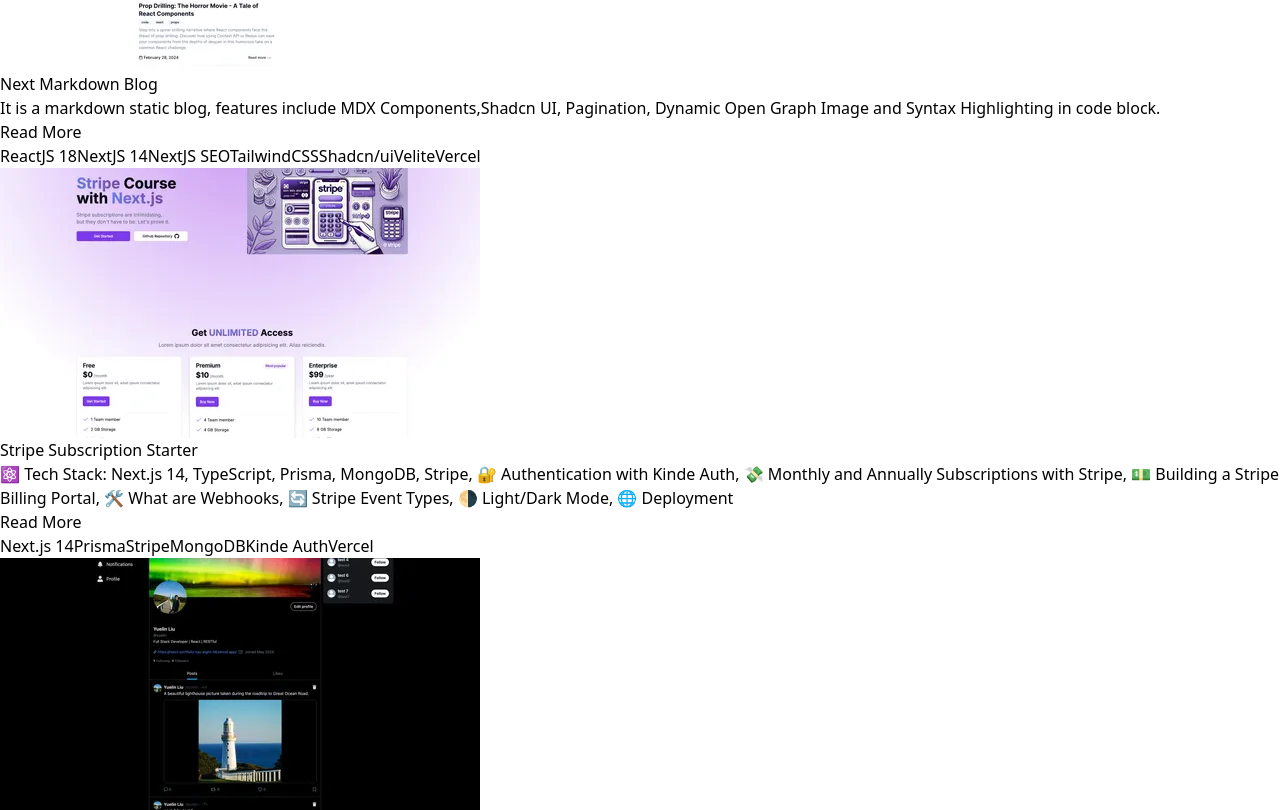
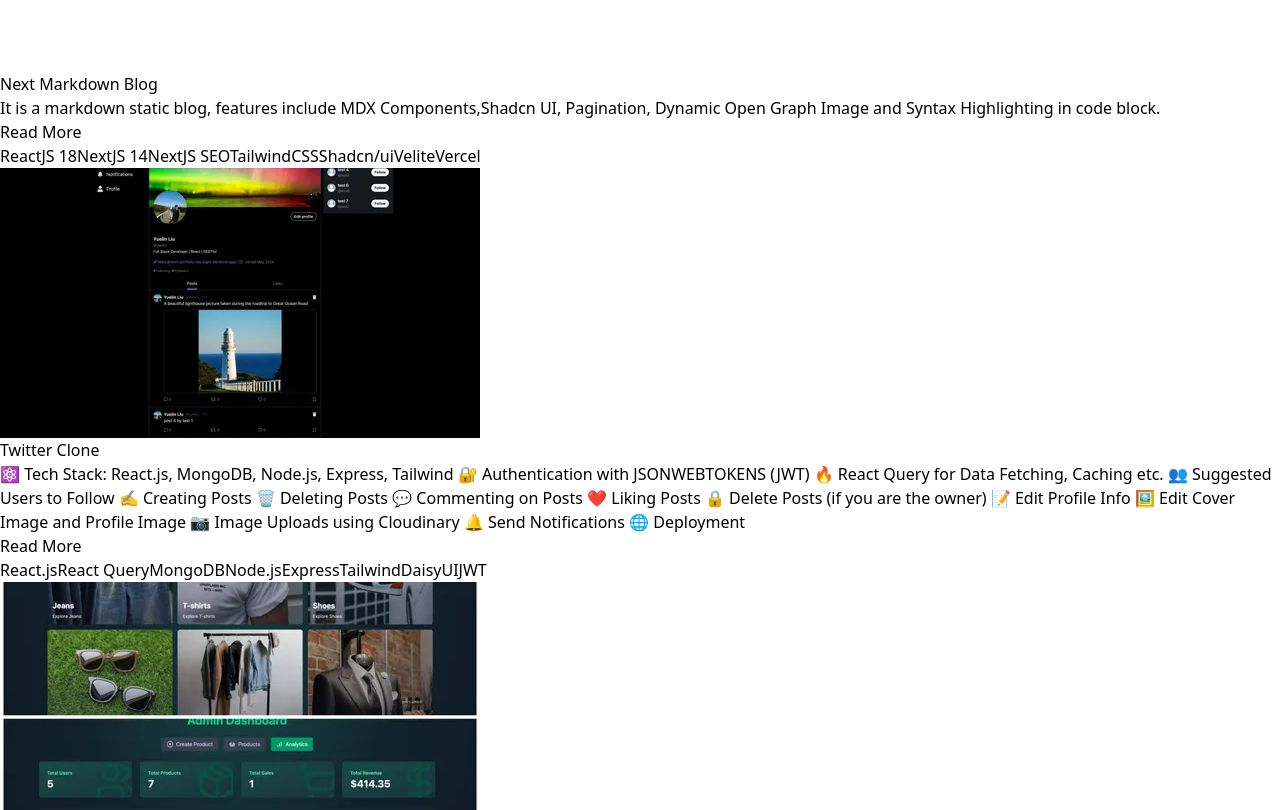
Before and after one commit to liuyuelintop/react-portfolio, a React (Vite) app: page / in a window 1280 px wide. Shown: the part 1990-2800 px from the top of the page. Built offline with nearby package versions, Linux system fonts and the light colour scheme; no server answers.

Commit message:
Add new project experience

```diff
--- a/src/constants/assets.js
+++ b/src/constants/assets.js
@@ -14,7 +14,7 @@ import tsPokerGame from "../assets/projects/ts-poker-game.webp";
 import mernNetflixClone from "../assets/projects/mern-netflix-clone.webp";
 import nextStripeStarter from "../assets/projects/next-stripe-starter.webp";
 import nextRemoteInterviewPlatform from "../assets/projects/nextRemoteInterviewPlatform.webp";
-
+import mernEcommerce from "../assets/projects/mern-ecommerce.webp";
 // 其他资源
 import profilePic from "../assets/Profile.jpg";
 import logo from "../assets/Logo.png";
@@ -36,6 +36,7 @@ export const projectImages = {
   mernNetflixClone,
   nextStripeStarter,
   nextRemoteInterviewPlatform,
+  mernEcommerce,
 };
 
 export const generalImages = {
--- a/src/constants/projects.js
+++ b/src/constants/projects.js
@@ -45,20 +45,6 @@ export const PROJECTS = [
     ],
   },
   {
-    title: "Stripe Subscription Starter",
-    image: projectImages.nextStripeStarter,
-    description: `⚛️ Tech Stack: Next.js 14, TypeScript, Prisma, MongoDB, Stripe, 🔐 Authentication with Kinde Auth, 💸 Monthly and Annually Subscriptions with Stripe, 💵 Building a Stripe Billing Portal, 🛠️ What are Webhooks, 🔄 Stripe Event Types, 🌗 Light/Dark Mode, 🌐 Deployment`,
-    url: "https://stripe-subscriptions-yl.vercel.app/",
-    technologies: [
-      "Next.js 14",
-      "Prisma",
-      "Stripe",
-      "MongoDB",
-      "Kinde Auth",
-      "Vercel",
-    ],
-  },
-  {
     title: "Twitter Clone",
     image: projectImages.twitterClone,
     description: `⚛️ Tech Stack: React.js, MongoDB, Node.js, Express, Tailwind
@@ -88,19 +74,50 @@ export const PROJECTS = [
     ],
   },
   {
-    title: "MERN-Stack Blog Website",
-    image: projectImages.mernBlog,
+    title: "MERN-Stack E-commerce Platform",
+    image: projectImages.mernEcommerce,
     description:
-      "A platform for creating and publishing blog posts, with features like admin dashboards, rich text editing, comments management, users management and advanced search...",
-    url: "https://mern-blog-6atr.onrender.com/",
+      "A E-commerce platform with features like product listing, shopping cart, user authentication, payment integration, order management and sales analytics.",
+    url: "https://mern-e-commerce-store-8w0a.onrender.com/",
+    technologies: [
+      "MERN",
+      "Zustand",
+      "Tailwind CSS",
+      "Cloudinary",
+      "Redis",
+      "Stripe",
+    ],
+  },
+  {
+    title: "Stripe Subscription Starter",
+    image: projectImages.nextStripeStarter,
+    description: `⚛️ Tech Stack: Next.js 14, TypeScript, Prisma, MongoDB, Stripe, 🔐 Authentication with Kinde Auth, 💸 Monthly and Annually Subscriptions with Stripe, 💵 Building a Stripe Billing Portal, 🛠️ What are Webhooks, 🔄 Stripe Event Types, 🌗 Light/Dark Mode, 🌐 Deployment`,
+    url: "https://stripe-subscriptions-yl.vercel.app/",
+    technologies: [
+      "Next.js 14",
+      "Prisma",
+      "Stripe",
+      "MongoDB",
+      "Kinde Auth",
+      "Vercel",
+    ],
+  },
+
+  {
+    title: "Real Time Chat App",
+    image: projectImages.mernChat,
+    description:
+      "A realtime chat app is built on a robust MERN stack integrated with Socket.io for real-time interactions, and styled using TailwindCSS and Daisy UI. Key features include user authentication and authorization via JWT, real-time messaging, and online user status updates. It leverages Zustand for global state management and ensures thorough error handling on both server and client sides.",
+    url: "https://mern-chat-app-9ybq.onrender.com/",
     technologies: [
       "React",
-      "Node.js",
+      "Node",
       "Express",
       "MongoDB",
-      "Firebase",
-      "Tailwind",
-      "Flowbite",
+      "Socket.io",
+      "TailwindCSS",
+      "Daisy UI",
+      "Vercel",
     ],
   },
   {
@@ -119,29 +136,28 @@ export const PROJECTS = [
     ],
   },
   {
-    title: "Real Time Chat App",
-    image: projectImages.mernChat,
-    description:
-      "A realtime chat app is built on a robust MERN stack integrated with Socket.io for real-time interactions, and styled using TailwindCSS and Daisy UI. Key features include user authentication and authorization via JWT, real-time messaging, and online user status updates. It leverages Zustand for global state management and ensures thorough error handling on both server and client sides.",
-    url: "https://mern-chat-app-9ybq.onrender.com/",
-    technologies: [
-      "React",
-      "Node",
-      "Express",
-      "MongoDB",
-      "Socket.io",
-      "TailwindCSS",
-      "Daisy UI",
-      "Vercel",
-    ],
-  },
-  {
     title: "Game Hub",
     image: projectImages.gameHub,
     description:
       "Game Hub is an engaging online platform where gamers can explore and enjoy a variety of browser-based games. It offers a diverse library of games across multiple genres, providing entertainment for players of all ages and interests.",
     url: "https://game-hub-two-zeta.vercel.app/",
     technologies: ["vanilla CSS", "React", "TypeScript", "Vercel"],
+  },
+  {
+    title: "MERN-Stack Blog Website",
+    image: projectImages.mernBlog,
+    description:
+      "A platform for creating and publishing blog posts, with features like admin dashboards, rich text editing, comments management, users management and advanced search...",
+    url: "https://mern-blog-6atr.onrender.com/",
+    technologies: [
+      "React",
+      "Node.js",
+      "Express",
+      "MongoDB",
+      "Firebase",
+      "Tailwind",
+      "Flowbite",
+    ],
   },
   {
     title: "MERN Chinese Poetry",
```
Also changed, not shown: src/assets/projects/mern-ecommerce.webp (added), src/assets/projects/next-blog.webp.
